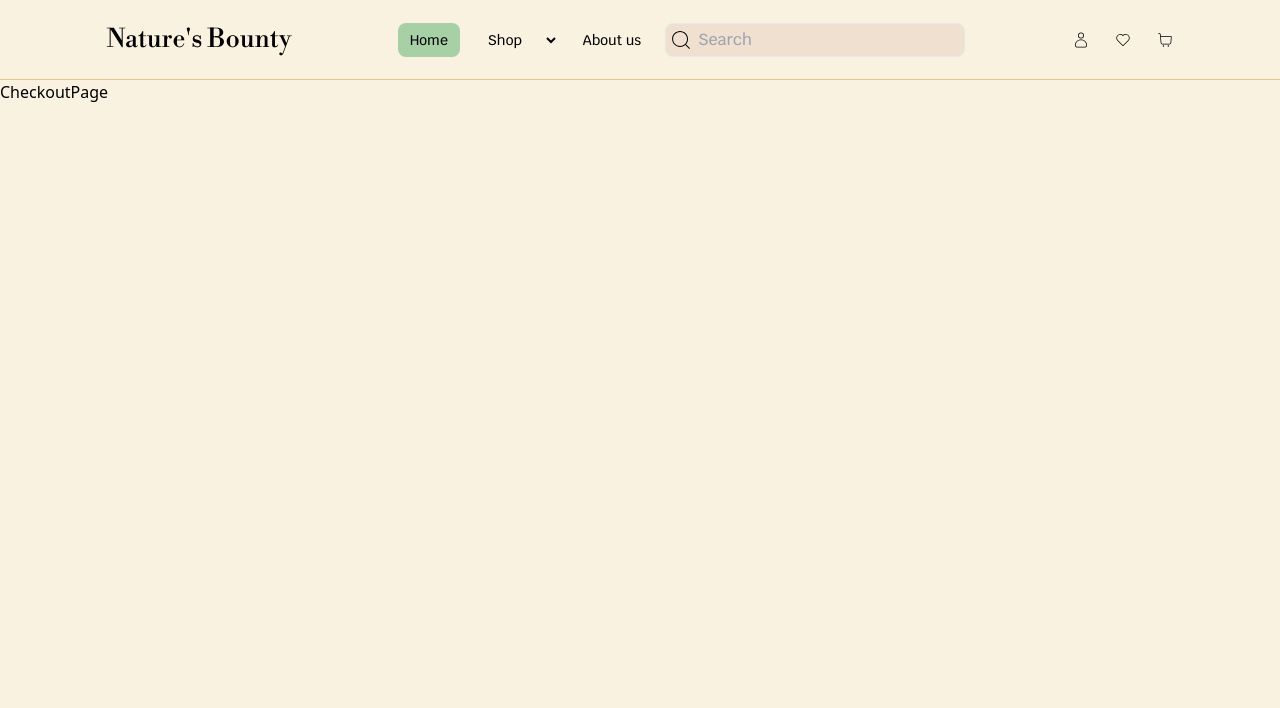
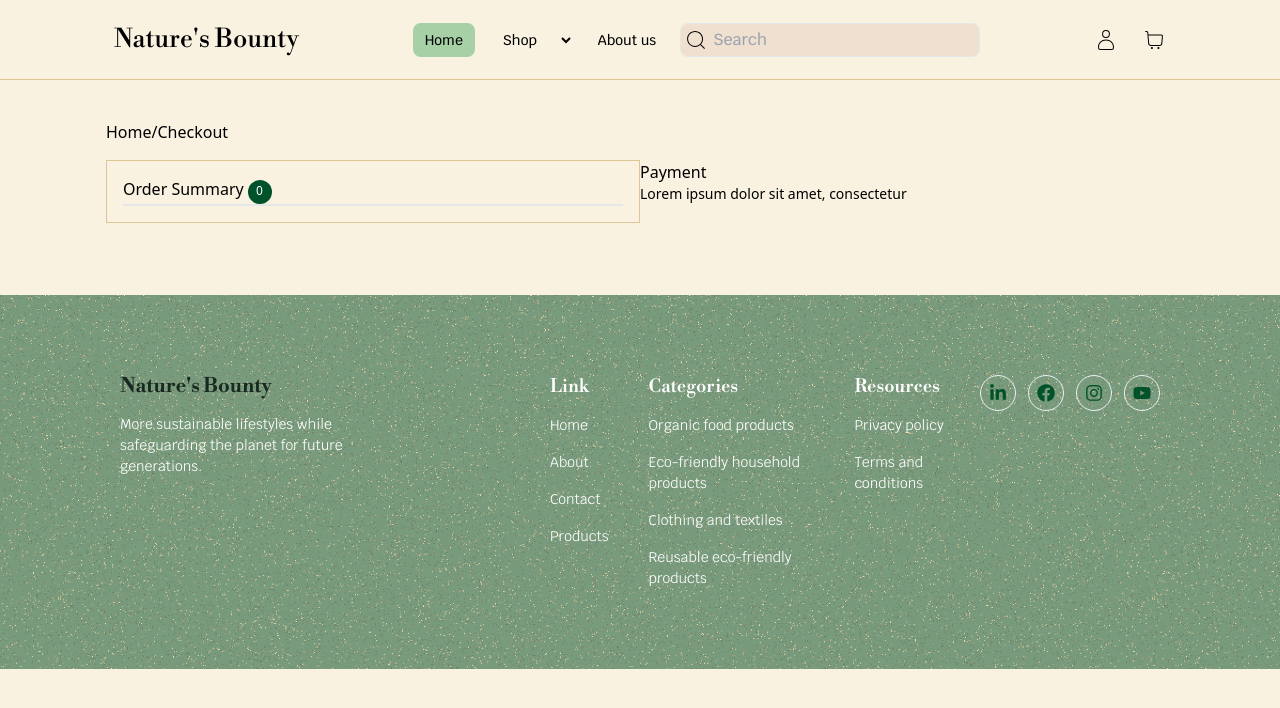
Before and after one commit to Ralpmike/hng-stage-task, a React (Vite) app: page /checkout in a window 1280 px wide. Shown: the top 708 px of the page. Built offline with nearby package versions, Linux system fonts and the light colour scheme.

Commit message:
first commit on the checkout page

```diff
--- a/src/App.jsx
+++ b/src/App.jsx
@@ -15,7 +15,6 @@ export default function App() {
       <FeaturedProducts />
       <ProductCollections />
       <PopularProducts />
-      <Footer />
     </div>
   );
 }
--- a/src/CheckoutPage.jsx
+++ /dev/null
@@ -1,5 +0,0 @@
-import React from "react";
-
-export default function CheckoutPage() {
-  return <div>CheckoutPage</div>;
-}
--- a/src/components/Footer.jsx
+++ b/src/components/Footer.jsx
@@ -7,7 +7,7 @@ import {
 
 export default function Footer() {
   return (
-    <footer className="flex mt-12 px-12 text-center md:text-start mx-auto flex-col md:flex-row md:justify-between gap-4 md:gap-[40px] xl:gap-[196px]  w-full py-[2rem] lg:py-[5rem] text-white md:px-[60px] xl:px-[120px] bg-[url('./assets/images/footer.png')] bg-cover bg-no-repeat bg-blend-normal bg-[#004824] ">
+    <footer className="flex mt-8 px-12 text-center md:text-start mx-auto flex-col md:flex-row md:justify-between gap-4 md:gap-[40px] xl:gap-[196px]  w-full py-[2rem] lg:py-[5rem] text-white md:px-[60px] xl:px-[120px] bg-[url('./assets/images/footer.png')] bg-cover bg-no-repeat bg-blend-normal bg-[#004824] ">
       <div className="flex flex-col gap-4 mx-auto md:mx-0 max-w-[234px] ">
         <h3 className="text-[#172920] font-20 font-bold leading-[23px] font-my-custom-font-head ">
           Nature&#39;s Bounty
--- a/src/components/NavBar.jsx
+++ b/src/components/NavBar.jsx
@@ -79,13 +79,9 @@ export default function NavBar({ onHandleToggleCart, showCart }) {
       </div>
       <div className="flex gap-4 md:gap-[24px] items-center  text-[.625rem]">
         <NavLink to="#" className="flex flex-col justify-center items-center ">
-          <CiUser size={18} />
+          <CiUser size={24} />
         </NavLink>
-        <div className="hidden 1md:block">
-          <NavLink to="#" className="flex flex-col justify-center items-center">
-            <CiHeart size={18} />
-          </NavLink>
-        </div>
+
         <NavLink
           to="#"
           className={`"flex flex-col justify-center items-center" ${
@@ -96,7 +92,7 @@ export default function NavBar({ onHandleToggleCart, showCart }) {
           onClick={onHandleToggleCart}
         >
           <span className="relative">
-            <CiShoppingCart size={18} />
+            <CiShoppingCart size={24} />
             {cartProducts.length > 0 && (
               <span className="absolute inset-x-0 -top-4 left-4 text-white pl-[6px] px-[3px] w-5 aspect-[1/1] rounded-[50%] inline-block bg-[#984343] text-[12px]">
                 {cartProducts.length}
--- a/src/components/PopularProducts.jsx
+++ b/src/components/PopularProducts.jsx
@@ -10,7 +10,7 @@ import { FaHeart } from "react-icons/fa";
 export default function PopularProducts() {
   // const [favorite, setFavorite] = useState(false);
   return (
-    <div className="px-5 md:px-12" id="popular">
+    <div className="px-5 md:px-8" id="popular">
       <div className="py-12">
         <h2 className="sub-h2-style text-center">
           Popular best selling products
@@ -26,7 +26,7 @@ export default function PopularProducts() {
         ))}
       </div>
       <div className="w-full flex justify-center">
-        <button className="text-[#00522A] mx-auto mt-10 font-krub-font font-medium bg-transparent py-[24px] px-[32px] border-[1px] border-[#A7D0A6] rounded-lg ">
+        <button className="text-[#00522A] mx-auto mt-7 font-krub-font font-medium bg-transparent py-[24px] px-[32px] border-[1px] border-[#A7D0A6] rounded-lg ">
           See More Products
         </button>
       </div>
--- a/src/main.jsx
+++ b/src/main.jsx
@@ -4,7 +4,7 @@ import "./index.css";
 import App from "./App";
 import { createBrowserRouter, RouterProvider } from "react-router-dom";
 import Root from "./routes/root";
-import CheckoutPage from "./CheckoutPage";
+import CheckoutPage from "./routes/CheckoutPage";
 
 const router = createBrowserRouter([
   {
--- a/src/routes/CheckoutPage.jsx
+++ b/src/routes/CheckoutPage.jsx
@@ -1,5 +1,55 @@
 import React from "react";
+import { NavLink } from "react-router-dom";
+import { useStore } from "../store";
 
-export default function () {
-  return <div></div>;
+export default function CheckoutPage() {
+  const cartProducts = useStore((state) => state.cartProducts);
+  return (
+    <div className="px-[106px] flex flex-col gap-4">
+      <div className="flex">
+        <NavLink to="/">Home</NavLink>/
+        <NavLink
+          to="/checkout"
+          className={({ isActive }) => (isActive ? "green" : undefined)}
+        >
+          Checkout
+        </NavLink>
+      </div>
+      <div className="grid grid-cols-1 md:grid-cols-2 ">
+        <div className="p-4 px-4 border-[1px] border-[#DDC596]">
+          <h3>
+            Order Summary{" "}
+            <span className=" text-white  w-6 px-2 py-[2px] aspect-[1/1] rounded-[50%] inline-block bg-[#00522A] text-[12px]">
+              {cartProducts.length}
+            </span>
+          </h3>
+          <ul className="flex flex-col gap-4 border-[1px] ">
+            {cartProducts.map((product) => (
+              <CheclOutProduct key={product.id} product={product} />
+            ))}
+          </ul>
+        </div>
+        <div>
+          <h3>Payment</h3>
+          <p className="text-sm">Lorem ipsum dolor sit amet, consectetur</p>
+        </div>
+      </div>
+    </div>
+  );
 }
+
+function CheclOutProduct({ product }) {
+  return (
+    <li className="flex gap-4 w-full border-b py-5 border-[#DDC596] ">
+      <img
+        src={product.image}
+        alt={product.product}
+        className="max-w-[120px] max-h-[120px]"
+      />
+      <div className="flex justify- w-full">
+        <h3>{product.product}</h3>
+        <p>${product.price}</p>
+      </div>
+    </li>
+  );
+}
--- a/src/routes/root.jsx
+++ b/src/routes/root.jsx
@@ -1,6 +1,7 @@
 import { Outlet } from "react-router-dom";
 import NavBar from "../components/NavBar";
 import { useState } from "react";
+import Footer from "../components/Footer";
 
 export default function Root() {
   const [showCart, setShowCart] = useState(false);
@@ -10,9 +11,9 @@ export default function Root() {
   }
 
   return (
-    <div className="flex flex-col mx-auto gap-10 bg-defaultbg-color min-h-screen  max-w-[1440px]">
-      <div className="relative">
-        <NavBar onHandleToggleCart={handleToggleCart} showCart={showCart} />
+    <div className="flex relative flex-col mx-auto gap-10 bg-defaultbg-color min-h-screen  max-w-[1440px]">
+      <NavBar onHandleToggleCart={handleToggleCart} showCart={showCart} />
+      <div>
         {showCart && (
           <div className="absolute -inset-1 bg-black bg-opacity-50 z-20"></div>
         )}
@@ -20,6 +21,7 @@ export default function Root() {
           <Outlet />
         </div>
       </div>
+      <Footer />
     </div>
   );
 }
```
